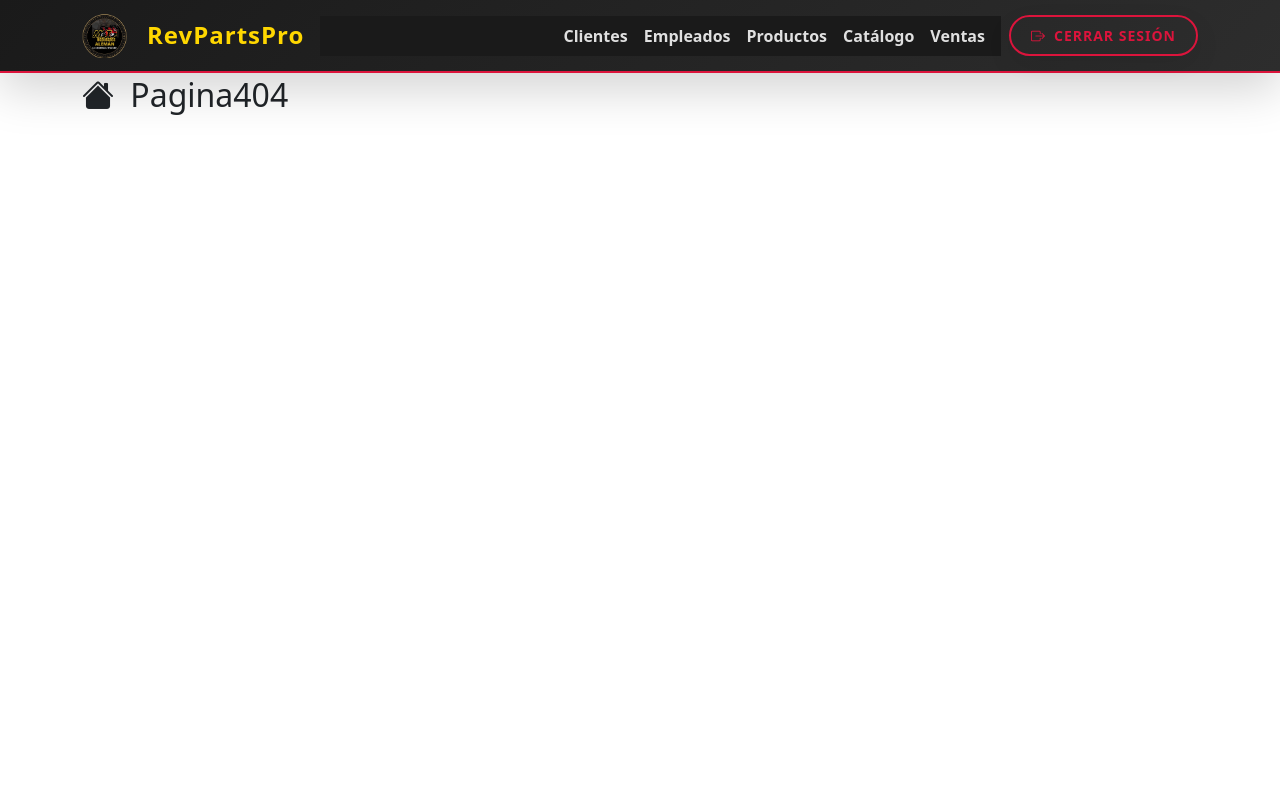
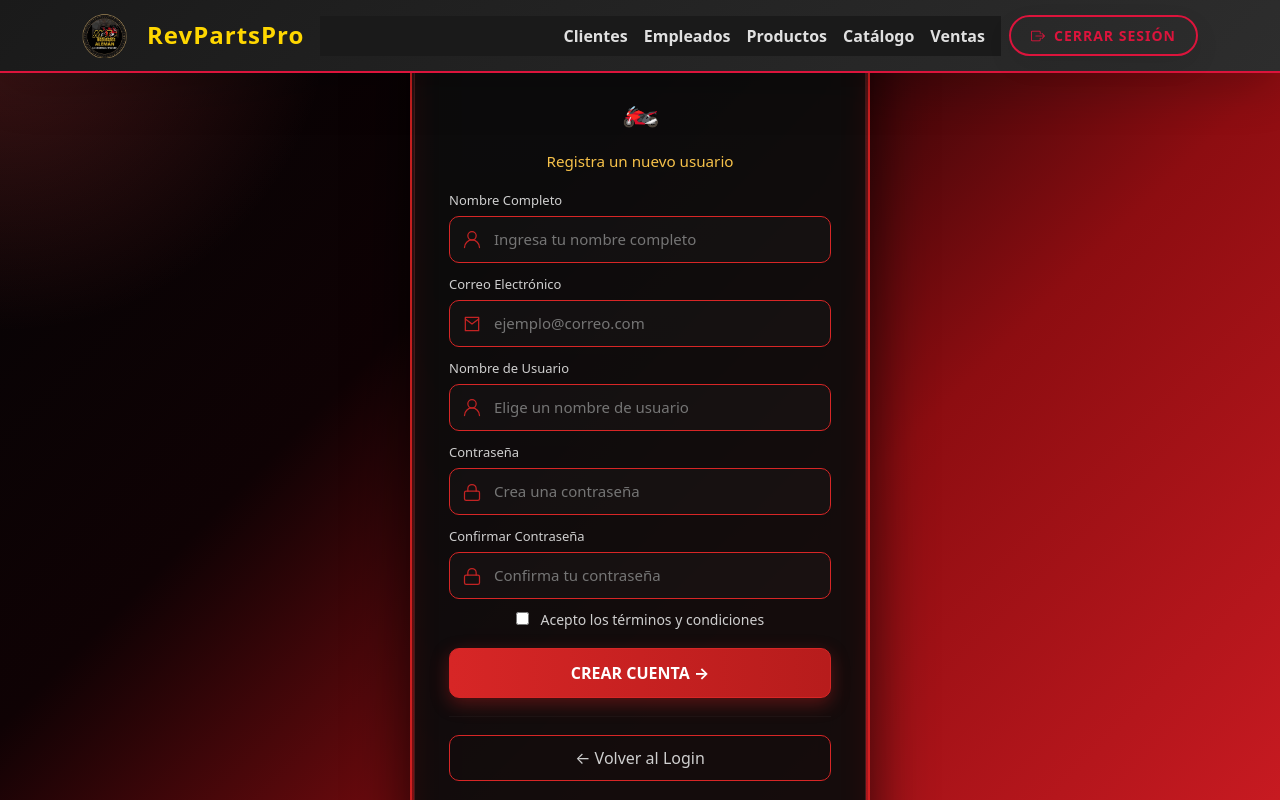
Before and after one commit to Carlos456-o/proyectogrupal_2026_Moto_aleman, a React (Vite) app: page /registro in a window 1280 px wide. Built offline with nearby package versions, Linux system fonts and the light colour scheme; no server answers.

Commit message:
nueva vista registro

```diff
--- a/package.json
+++ b/package.json
@@ -20,7 +20,7 @@
     "react": "^19.2.0",
     "react-bootstrap": "^2.10.10",
     "react-dom": "^19.2.0",
-    "react-router-dom": "^7.15.1",
+    "react-router-dom": "^7.16.0",
     "xlsx": "^0.18.5"
   },
   "devDependencies": {
--- a/src/App.css
+++ b/src/App.css
@@ -281,6 +281,19 @@
 
 .btn-group .btn {
   min-width: 6rem;
+}
+
+.btn-report {
+  background-color: #f7c024 !important;
+  border: 1px solid #d1a200 !important;
+  color: #1a1a1a !important;
+}
+
+.btn-report:hover,
+.btn-report:focus,
+.btn-report:active {
+  background-color: #d9a10b !important;
+  color: #1a1a1a !important;
 }
 
 .pagination-danger .page-link {
--- a/src/App.jsx
+++ b/src/App.jsx
@@ -4,6 +4,7 @@ import Encabezado from "./components/navegacion/Encabezado";
 
 import Inicio from "./views/Inicio";
 import Login from "./views/Login";
+import Registro from "./views/Registro";
 import Productos from "./views/Productos";
 import Empleados from "./views/Empleados";
 import Clientes from "./views/Clientes";
@@ -21,6 +22,7 @@ const App = () => {
       <main className="margen-superior-main">
         <Routes>
           <Route path="/login" element={<Login />} />
+          <Route path="/registro" element={<Registro />} />
           <Route
             path="/"
             element={
--- a/src/components/Reportes/BotonesReportes.jsx
+++ b/src/components/Reportes/BotonesReportes.jsx
@@ -27,11 +27,11 @@ const BotonesReportes = ({ entidad, datos, columnas, onSuccess, onError }) => {
 
   return (
     <div className="d-flex gap-2">
-      <Button variant="outline-secondary" size="md" onClick={() => exportar("pdf")}>
+      <Button className="btn-report" variant="outline-secondary" size="md" onClick={() => exportar("pdf")}>
         <i className="bi bi-file-earmark-pdf-fill"></i>
         <span className="d-none d-md-inline ms-2">PDF</span>
       </Button>
-      <Button variant="outline-secondary" size="md" onClick={() => exportar("excel")}>
+      <Button className="btn-report" variant="outline-secondary" size="md" onClick={() => exportar("excel")}>
         <i className="bi bi-filetype-xlsx"></i>
         <span className="d-none d-md-inline ms-2">Excel</span>
       </Button>
--- a/src/components/login/FormularioLogin.jsx
+++ b/src/components/login/FormularioLogin.jsx
@@ -1,7 +1,7 @@
 import React, { useState } from "react";
 import logoImg from '../../assets/logo.png';
 
-const FormularioLogin = ({ usuario, contrasena, error, setUsuario, setContrasena, iniciarSesion }) => {
+const FormularioLogin = ({ usuario, contrasena, error, setUsuario, setContrasena, iniciarSesion, onCrearCuenta }) => {
   const [showPass, setShowPass] = useState(false);
   const [remember, setRemember] = useState(true);
 
@@ -33,7 +33,7 @@ const FormularioLogin = ({ usuario, contrasena, error, setUsuario, setContrasena
         </div>
 
         <div className="row actions">
-          <label className="remember"><input type="checkbox" checked={remember} onChange={(e) => setRemember(e.target.checked)} /> Recordarme</label>
+          <label className="remember"><input type="checkbox" checked={remember} onChange={(e) => setRemember(e.target.checked)} /> Bienvenidos</label>
           <a className="forgot" href="#">¿Olvidaste tu contraseña?</a>
         </div>
 
@@ -41,7 +41,7 @@ const FormularioLogin = ({ usuario, contrasena, error, setUsuario, setContrasena
 
         <div className="divider" />
 
-        <button className="secondary-btn">Acceso para empleados</button>
+        <button className="secondary-btn" onClick={onCrearCuenta}> 👤 Crear Cuenta </button>
 
         <div className="footer">© 2025 <span className="brand-name">RevPartsPro</span> - Todos los derechos reservados.</div>
       </div>
--- a/src/views/Login.css
+++ b/src/views/Login.css
@@ -65,6 +65,32 @@
   padding:8px 12px;
   border-radius:8px;
   margin-bottom:12px;
+}
+
+.message-error{
+  background: rgba(255,50,50,0.09);
+  color: #ffb3b3;
+  border: 1px solid rgba(255,50,50,0.25);
+  padding: 10px 12px;
+  border-radius: 10px;
+  margin-bottom: 14px;
+  text-align: left;
+}
+
+.message-success{
+  background: rgba(132, 255, 173, 0.12);
+  color: #d4f7b9;
+  border: 1px solid rgba(83, 255, 144, 0.25);
+  padding: 10px 12px;
+  border-radius: 10px;
+  margin-bottom: 14px;
+  text-align: left;
+}
+
+.subtitle{
+  color: #f7c24a;
+  margin-bottom: 18px;
+  font-size: 0.95rem;
 }
 
 .field-label{
--- a/src/views/Login.jsx
+++ b/src/views/Login.jsx
@@ -33,6 +33,10 @@ const Login = () => {
     }
   }
 
+  const irRegistro = () => {
+    navegar("/registro");
+  };
+
   useEffect(() => {
     const usuarioGuardado = localStorage.getItem("usuario-supabase");
     if (usuarioGuardado) {
@@ -49,6 +53,7 @@ const Login = () => {
         setUsuario={setUsuario}
         setContrasena={setContrasena}
         iniciarSesion={iniciarSesion}
+        onCrearCuenta={irRegistro}
       />
     </div>
   );
--- /dev/null
+++ b/src/views/Registro.jsx
@@ -0,0 +1,144 @@
+import React, { useState } from "react";
+import { useNavigate } from "react-router-dom";
+import { supabase } from "../database/supabaseconfig";
+import logoImg from '../assets/logo.png';
+import './Login.css';
+
+const Registro = () => {
+  const [nombreCompleto, setNombreCompleto] = useState("");
+  const [email, setEmail] = useState("");
+  const [usuario, setUsuario] = useState("");
+  const [contrasena, setContrasena] = useState("");
+  const [confirmarContrasena, setConfirmarContrasena] = useState("");
+  const [aceptaTerminos, setAceptaTerminos] = useState(false);
+  const [mensaje, setMensaje] = useState(null);
+  const [error, setError] = useState(null);
+  const [registrando, setRegistrando] = useState(false);
+
+  const navegar = useNavigate();
+
+  const crearCuenta = async () => {
+    if (registrando) return;
+
+    if (!aceptaTerminos) {
+      setError("Debes aceptar los términos y condiciones.");
+      setMensaje(null);
+      return;
+    }
+
+    if (!nombreCompleto || !email || !usuario || !contrasena || !confirmarContrasena) {
+      setError("Completa todos los campos para continuar.");
+      setMensaje(null);
+      return;
+    }
+
+    if (contrasena !== confirmarContrasena) {
+      setError("Las contraseñas no coinciden.");
+      setMensaje(null);
+      return;
+    }
+
+    setRegistrando(true);
+    setError(null);
+    setMensaje(null);
+
+    try {
+      const { error } = await supabase.auth.signUp(
+        {
+          email,
+          password: contrasena,
+        },
+        {
+          data: {
+            full_name: nombreCompleto,
+            username: usuario,
+          },
+        }
+      );
+
+      if (error) {
+        setError(error.message);
+        setMensaje(null);
+        setRegistrando(false);
+        return;
+      }
+
+      setMensaje("Cuenta creada con éxito. Revisa tu correo para confirmar tu acceso.");
+      setError(null);
+      setRegistrando(false);
+
+      setTimeout(() => {
+        navegar("/login");
+      }, 2200);
+    } catch (err) {
+      console.error("Error al crear la cuenta:", err);
+      setError("No se pudo crear la cuenta en este momento. Intenta más tarde.");
+      setMensaje(null);
+      setRegistrando(false);
+    }
+  };
+
+  return (
+    <div className="login-page">
+      <div className="login-card">
+        <div className="card-inner">
+          <div className="brand">
+            <img src={logoImg} alt="logo" className="brand-logo" />
+          </div>
+          <h2 className="title">Crear Cuenta</h2>
+          <div className="bike-icon">🏍️</div>
+          <p className="subtitle">Registra un nuevo usuario</p>
+
+          {error && <div className="message-error">{error}</div>}
+          {mensaje && <div className="message-success">{mensaje}</div>}
+
+          <label className="field-label">Nombre Completo</label>
+          <div className="input-with-icon">
+            <svg className="icon" viewBox="0 0 24 24" width="20" height="20" fill="none" xmlns="http://www.w3.org/2000/svg"><path d="M12 12a5 5 0 100-10 5 5 0 000 10z" stroke="currentColor" strokeWidth="1.5" strokeLinecap="round" strokeLinejoin="round"/><path d="M21 21a9 9 0 10-18 0" stroke="currentColor" strokeWidth="1.5" strokeLinecap="round" strokeLinejoin="round"/></svg>
+            <input className="input" type="text" placeholder="Ingresa tu nombre completo" value={nombreCompleto} onChange={(e) => setNombreCompleto(e.target.value)} />
+          </div>
+
+          <label className="field-label">Correo Electrónico</label>
+          <div className="input-with-icon">
+            <svg className="icon" viewBox="0 0 24 24" width="20" height="20" fill="none" xmlns="http://www.w3.org/2000/svg"><path d="M4 4h16v16H4z" stroke="currentColor" strokeWidth="1.5" strokeLinecap="round" strokeLinejoin="round"/><path d="M4 6l8 6 8-6" stroke="currentColor" strokeWidth="1.5" strokeLinecap="round" strokeLinejoin="round"/></svg>
+            <input className="input" type="email" placeholder="ejemplo@correo.com" value={email} onChange={(e) => setEmail(e.target.value)} />
+          </div>
+
+          <label className="field-label">Nombre de Usuario</label>
+          <div className="input-with-icon">
+            <svg className="icon" viewBox="0 0 24 24" width="20" height="20" fill="none" xmlns="http://www.w3.org/2000/svg"><path d="M12 12a5 5 0 100-10 5 5 0 000 10z" stroke="currentColor" strokeWidth="1.5" strokeLinecap="round" strokeLinejoin="round"/><path d="M21 21a9 9 0 10-18 0" stroke="currentColor" strokeWidth="1.5" strokeLinecap="round" strokeLinejoin="round"/></svg>
+            <input className="input" type="text" placeholder="Elige un nombre de usuario" value={usuario} onChange={(e) => setUsuario(e.target.value)} />
+          </div>
+
+          <label className="field-label">Contraseña</label>
+          <div className="input-with-icon">
+            <svg className="icon" viewBox="0 0 24 24" width="20" height="20" fill="none" xmlns="http://www.w3.org/2000/svg"><rect x="3" y="11" width="18" height="11" rx="2" stroke="currentColor" strokeWidth="1.5" strokeLinecap="round" strokeLinejoin="round"/><path d="M7 11V8a5 5 0 0110 0v3" stroke="currentColor" strokeWidth="1.5" strokeLinecap="round" strokeLinejoin="round"/></svg>
+            <input className="input" type="password" placeholder="Crea una contraseña" value={contrasena} onChange={(e) => setContrasena(e.target.value)} />
+          </div>
+
+          <label className="field-label">Confirmar Contraseña</label>
+          <div className="input-with-icon">
+            <svg className="icon" viewBox="0 0 24 24" width="20" height="20" fill="none" xmlns="http://www.w3.org/2000/svg"><rect x="3" y="11" width="18" height="11" rx="2" stroke="currentColor" strokeWidth="1.5" strokeLinecap="round" strokeLinejoin="round"/><path d="M7 11V8a5 5 0 0110 0v3" stroke="currentColor" strokeWidth="1.5" strokeLinecap="round" strokeLinejoin="round"/></svg>
+            <input className="input" type="password" placeholder="Confirma tu contraseña" value={confirmarContrasena} onChange={(e) => setConfirmarContrasena(e.target.value)} />
+          </div>
+
+          <div className="row actions" style={{ justifyContent: "flex-start", gap: "10px" }}>
+            <label className="remember"><input type="checkbox" checked={aceptaTerminos} onChange={(e) => setAceptaTerminos(e.target.checked)} /> Acepto los términos y condiciones</label>
+          </div>
+
+          <button className="primary-btn" type="button" onClick={crearCuenta} disabled={registrando}>
+            {registrando ? "Creando cuenta..." : "CREAR CUENTA →"}
+          </button>
+
+          <div className="divider" />
+
+          <button className="secondary-btn" type="button" onClick={() => navegar("/login")}>← Volver al Login</button>
+
+          <div className="footer">© 2026 <span className="brand-name">RevPartsPro</span> - Todos los derechos reservados.</div>
+        </div>
+      </div>
+    </div>
+  );
+};
+
+export default Registro;
```
Also changed, not shown: 2 other files (tests, documents, lock files or other folders).
